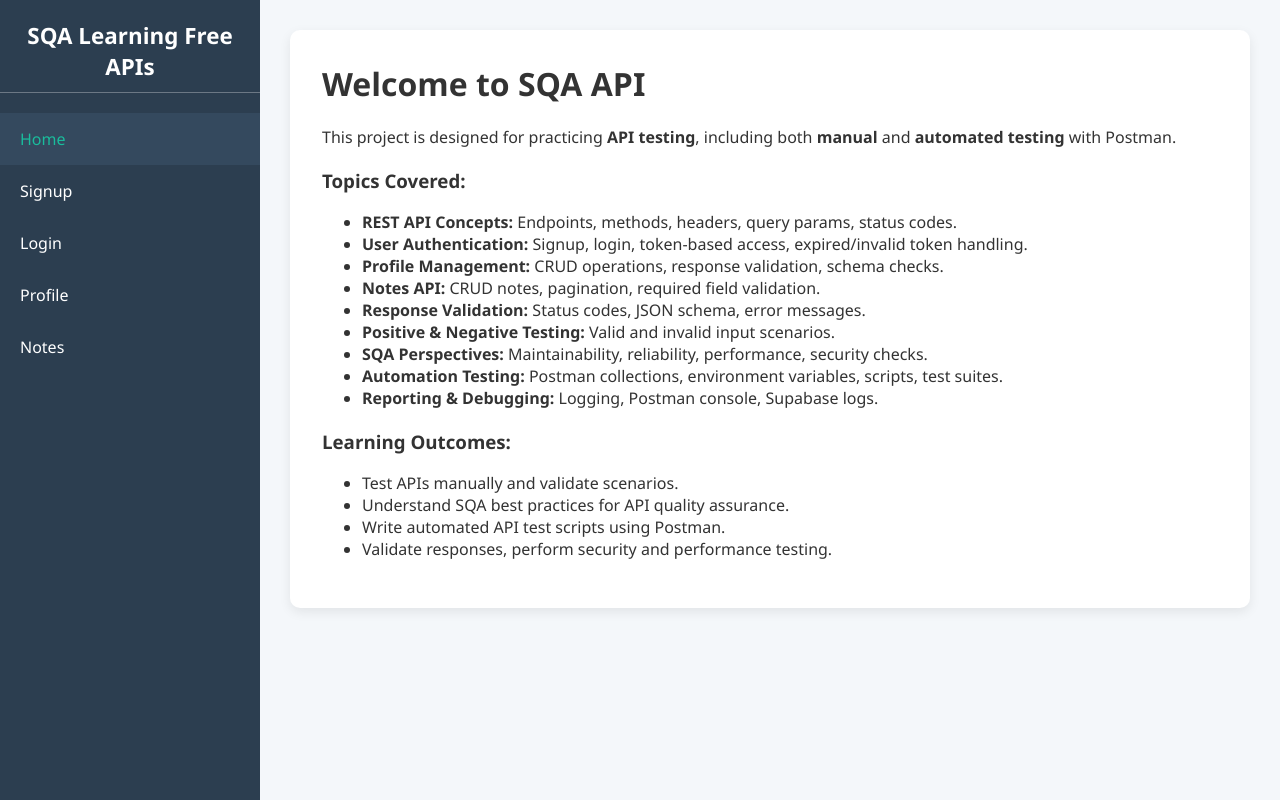
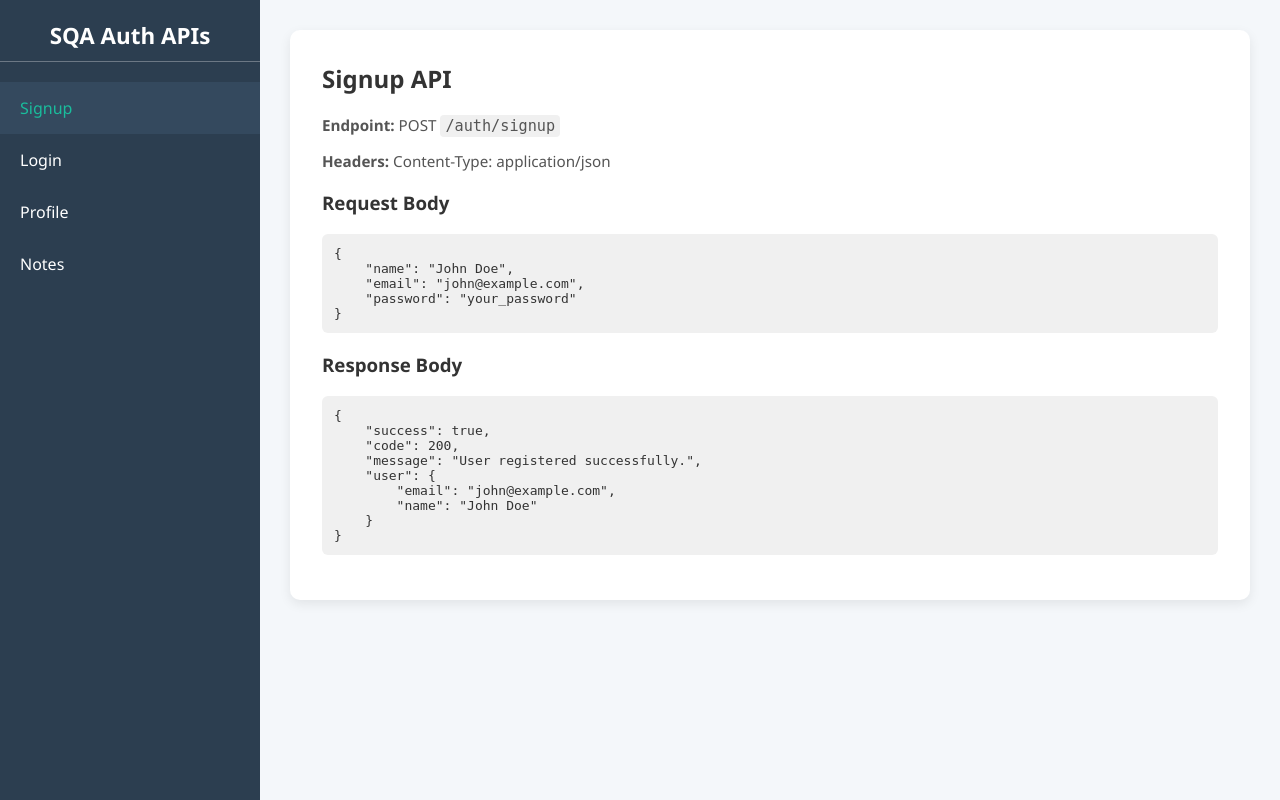
Before and after one commit to sharisroy/SQA_APIS, a Flask app: page / in a window 1280 px wide. Run offline with Flask 3, Linux system fonts and the light colour scheme; parts of the project's set-up code (start-up, migrations or seed data) failed here and were passed over.

Commit message:
Update basic part

```diff
--- a/templates/index.html
+++ b/templates/index.html
@@ -5,10 +5,7 @@
 <meta name="viewport" content="width=device-width, initial-scale=1.0">
 <title>SQA API Project Documentation</title>
 <style>
-    /* Reset & Base */
-    * {
-        box-sizing: border-box;
-    }
+    * { box-sizing: border-box; }
     body {
         font-family: 'Segoe UI', Tahoma, Geneva, Verdana, sans-serif;
         margin: 0;
@@ -18,8 +15,6 @@
         color: #333;
         overflow-x: hidden;
     }
-
-    /* Sidebar */
     .sidebar {
         width: 260px;
         background-color: #2c3e50;
@@ -30,7 +25,6 @@
         transition: transform 0.3s ease;
         flex-shrink: 0;
     }
-
     .sidebar h2 {
         text-align: center;
         margin-bottom: 20px;
@@ -38,20 +32,13 @@
         border-bottom: 1px solid rgba(255,255,255,0.3);
         padding-bottom: 10px;
     }
-
     .menu-item {
         padding: 15px 20px;
         cursor: pointer;
         transition: background 0.3s, color 0.3s;
     }
-
     .menu-item:hover,
-    .menu-item.active {
-        background-color: #34495e;
-        color: #1abc9c;
-    }
-
-    /* Mobile toggle button */
+    .menu-item.active { background-color: #34495e; color: #1abc9c; }
     .sidebar-toggle {
         display: none;
         position: fixed;
@@ -67,15 +54,12 @@
         cursor: pointer;
         box-shadow: 0 2px 6px rgba(0,0,0,0.2);
     }
-
-    /* Main content */
     .content {
         flex: 1;
         padding: 30px;
         overflow-y: auto;
         transition: all 0.4s ease;
     }
-
     .card {
         background-color: #fff;
         padding: 2rem;
@@ -84,114 +68,52 @@
         margin-bottom: 25px;
         transition: transform 0.3s, box-shadow 0.3s;
     }
-
-    .card:hover {
-        transform: translateY(-2px);
-        box-shadow: 0 6px 16px rgba(0,0,0,0.1);
-    }
-
-    pre {
-        background-color: #f0f0f0;
-        padding: 12px;
-        border-radius: 6px;
-        overflow-x: auto;
-    }
-
-    code {
-        background-color: #f0f0f0;
-        padding: 2px 5px;
-        border-radius: 4px;
-    }
-
-    h1, h2, h3, h4 {
-        margin-top: 0;
-    }
-
+    .card:hover { transform: translateY(-2px); box-shadow: 0 6px 16px rgba(0,0,0,0.1); }
+    pre { background-color: #f0f0f0; padding: 12px; border-radius: 6px; overflow-x: auto; }
+    code { background-color: #f0f0f0; padding: 2px 5px; border-radius: 4px; }
+    h1,h2,h3,h4 { margin-top: 0; }
     h3 { margin-top: 1.2rem; }
     h4 { margin-top: 0.8rem; }
-    hr {
-        border: none;
-        height: 1px;
-        background-color: #ddd;
-        margin: 25px 0;
-    }
-
-    /* Responsive */
+    hr { border: none; height: 1px; background-color: #ddd; margin: 25px 0; }
+    .section-info { margin-bottom: 1rem; font-size: 0.95rem; color: #555; }
+    ul { padding-left: 1.2rem; }
+    li { margin-bottom: 5px; }
     @media (max-width: 768px) {
-        .sidebar {
-            position: fixed;
-            height: 100%;
-            transform: translateX(-270px);
-            z-index: 999;
-        }
-        .sidebar.show {
-            transform: translateX(0);
-        }
-        .sidebar-toggle {
-            display: block;
-        }
-        .content {
-            padding: 20px;
-        }
+        .sidebar { position: fixed; height: 100%; transform: translateX(-270px); z-index: 999; }
+        .sidebar.show { transform: translateX(0); }
+        .sidebar-toggle { display: block; }
+        .content { padding: 20px; }
     }
 </style>
 </head>
 <body>
 
-<!-- Sidebar Toggle for Mobile -->
 <button class="sidebar-toggle">Menu</button>
 
-<!-- Sidebar -->
 <div class="sidebar">
-    <h2>SQA Learning Free APIs</h2>
-    <div class="menu-item active" data-section="home">Home</div>
-    <div class="menu-item" data-section="signup">Signup</div>
+    <h2>SQA Auth APIs</h2>
+    <div class="menu-item active" data-section="signup">Signup</div>
     <div class="menu-item" data-section="login">Login</div>
     <div class="menu-item" data-section="profile">Profile</div>
     <div class="menu-item" data-section="notes">Notes</div>
 </div>
 
-<!-- Main Content -->
 <div class="content">
 
-    <!-- Home Section -->
-    <div class="card section" id="home">
-        <h1>Welcome to SQA API</h1>
-        <p>This project is designed for practicing <strong>API testing</strong>, including both <strong>manual</strong> and <strong>automated testing</strong> with Postman.</p>
+    <!-- Signup -->
+    <div class="card section" id="signup">
+        <h2>Signup API</h2>
+        <p class="section-info"><strong>Endpoint:</strong> POST <code>/auth/signup</code></p>
+        <p class="section-info"><strong>Headers:</strong> Content-Type: application/json</p>
 
-        <h3>Topics Covered:</h3>
-        <ul>
-            <li><strong>REST API Concepts:</strong> Endpoints, methods, headers, query params, status codes.</li>
-            <li><strong>User Authentication:</strong> Signup, login, token-based access, expired/invalid token handling.</li>
-            <li><strong>Profile Management:</strong> CRUD operations, response validation, schema checks.</li>
-            <li><strong>Notes API:</strong> CRUD notes, pagination, required field validation.</li>
-            <li><strong>Response Validation:</strong> Status codes, JSON schema, error messages.</li>
-            <li><strong>Positive & Negative Testing:</strong> Valid and invalid input scenarios.</li>
-            <li><strong>SQA Perspectives:</strong> Maintainability, reliability, performance, security checks.</li>
-            <li><strong>Automation Testing:</strong> Postman collections, environment variables, scripts, test suites.</li>
-            <li><strong>Reporting & Debugging:</strong> Logging, Postman console, Supabase logs.</li>
-        </ul>
-
-        <h3>Learning Outcomes:</h3>
-        <ul>
-            <li>Test APIs manually and validate scenarios.</li>
-            <li>Understand SQA best practices for API quality assurance.</li>
-            <li>Write automated API test scripts using Postman.</li>
-            <li>Validate responses, perform security and performance testing.</li>
-        </ul>
-    </div>
-
-    <!-- Signup Section -->
-    <div class="card section" id="signup" style="display:none;">
-        <h2>Signup API</h2>
-        <p><strong>Endpoint:</strong> POST auth/signup</p>
-        <p><strong>Request Body:</strong></p>
+        <h3>Request Body</h3>
         <pre>{
     "name": "John Doe",
     "email": "john@example.com",
     "password": "your_password"
 }</pre>
-        <p><strong>Response Example:</strong></p>
+
+        <h3>Response Body</h3>
         <pre>{
     "success": true,
     "code": 200,
@@ -201,192 +123,182 @@
         "name": "John Doe"
     }
 }</pre>
-        <h4>Tests Script:</h4>
-        <pre>
-pm.test("Status 200", () => pm.response.to.have.status(200));
-pm.test("Success true", () => pm.expect(pm.response.json().success).to.eql(true));
-        </pre>
     </div>
 
-    <!-- Login Section -->
+    <!-- Login -->
     <div class="card section" id="login" style="display:none;">
         <h2>Login API</h2>
-        <p><strong>Endpoint:</strong> POST auth/login</p>
-        <p><strong>Request Body:</strong></p>
+        <p class="section-info"><strong>Endpoint:</strong> POST <code>/auth/login</code></p>
+        <p class="section-info"><strong>Headers:</strong> Content-Type: application/json</p>
+
+        <h3>Request Body</h3>
         <pre>{
     "email": "john@example.com",
     "password": "your_password"
 }</pre>
-        <p><strong>Response Example:</strong></p>
+
+        <h3>Response Body</h3>
         <pre>{
     "success": true,
     "code": 200,
     "message": "Login successful.",
-    "user": { "email": "john@example.com", "name": "John Doe" },
-    "auth": { "access_token": "xxxxxx", "expires_at": 1690000000 }
+    "user": {
+        "email": "john@example.com",
+        "name": "John Doe"
+    },
+    "auth": {
+        "access_token": "xxxxxx",
+        "expires_at": "2025-10-09T15:30:00+06:00"
+    }
 }</pre>
-        <h4>Tests Script:</h4>
-        <pre>
-var jsonData = pm.response.json();
-pm.test("Login success", () => pm.expect(jsonData.success).to.eql(true));
-if(jsonData.auth && jsonData.auth.access_token){
-    pm.environment.set("access_token", jsonData.auth.access_token);
-}
-        </pre>
     </div>
 
-    <!-- Profile Section -->
+    <!-- Profile -->
     <div class="card section" id="profile" style="display:none;">
         <h2>Profile API</h2>
-        <p><strong>Endpoint:</strong> GET profile/me</p>
-        <p><strong>Headers:</strong></p>
-        <pre>Authorization: Bearer &lt;access_token&gt;</pre>
-        <p><strong>Response Example:</strong></p>
+        <p class="section-info"><strong>Endpoint:</strong> GET <code>/auth/profile</code></p>
+        <p class="section-info"><strong>Headers:</strong> Authorization: Bearer &lt;access_token&gt;</p>
+
+        <h3>Query Params</h3>
+        <pre>Optional: none</pre>
+
+        <h3>Response Body</h3>
         <pre>{
     "success": true,
     "code": 200,
-    "message": "Profile retrieved successfully.",
-    "user": { "email": "john@example.com", "name": "John Doe" }
+    "user": {
+        "email": "john@example.com",
+        "name": "John Doe",
+        "created_at": "2025-01-01T12:00:00+06:00"
+    }
 }</pre>
-        <h4>Tests Script:</h4>
-        <pre>
-var jsonData = pm.response.json();
-pm.test("Status 200", () => pm.response.to.have.status(200));
-pm.test("User email present", () => pm.expect(jsonData.user.email).to.exist);
-        </pre>
     </div>
 
-    <!-- Notes Section -->
+    <!-- Notes -->
 <div class="card section" id="notes" style="display:none;">
-        <h2>Notes APIs</h2>
+    <h2>Notes API</h2>
+    <p class="section-info">
+        <strong>Headers:</strong> <code>Authorization: Bearer &lt;access_token&gt;</code>, <code>Content-Type: application/json</code>
+    </p>
 
-        <!-- Add Note -->
-        <h3>Add Note</h3>
-        <p><strong>Endpoint:</strong> POST /note</p>
-        <p><strong>Headers:</strong></p>
-        <pre>Authorization: Bearer &lt;access_token&gt;</pre>
-        <p><strong>Request Body:</strong></p>
+    <!-- POST Create Note -->
+    <h3>3️⃣ Create Note</h3>
+    <p class="section-info"><strong>Endpoint:</strong> POST <code>/note</code></p>
+    <h4>Request Body</h4>
     <pre>{
-    "title": "Meeting Notes",
-    "note": "Project kickoff scheduled for Monday."
+    "title": "New Note",
+    "note": "This is the content of the new note"
 }</pre>
-        <p><strong>Response Example:</strong></p>
+    <h4>Response Body</h4>
+    <pre>{
+    "success": true,
+    "code": 201,
+    "message": "Note created successfully",
+    "note": {
+        "id": "note_46",
+        "title": "New Note",
+        "note": "This is the content of the new note",
+        "created_at": "2025-10-09T10:00:00+06:00"
+    }
+}</pre>
+
+    <!-- GET Notes -->
+    <h3>1️⃣ Get Notes</h3>
+    <p class="section-info"><strong>Endpoint:</strong> GET <code>/note</code></p>
+    <h4>Query Parameters (Optional)</h4>
+    <pre>{
+    "page": 1,
+    "limit": 10,
+    "search": "keyword"
+}</pre>
+    <h4>Request Body</h4>
+    <pre>Not required</pre>
+    <h4>Response Body</h4>
     <pre>{
     "success": true,
     "code": 200,
-    "note": { "id": "uuid-generated", "title": "Meeting Notes" }
+    "page": 1,
+    "limit": 10,
+    "total": 45,
+    "notes": [
+        {"id": "note_1", "title": "First Note", "note": "This is the first note", "created_at": "2025-10-08T12:00:00+06:00"},
+        {"id": "note_2", "title": "Second Note", "note": "This is the second note", "created_at": "2025-10-08T12:05:00+06:00"}
+    ]
 }</pre>
-        <h4>Tests Script:</h4>
-        <pre>
-var jsonData = pm.response.json();
-pm.test("Note added", () => pm.expect(jsonData.success).to.eql(true));
-if(jsonData.note && jsonData.note.id){
-    pm.environment.set("note_id", jsonData.note.id);
-}
-        </pre>
 
     <hr>
 
-        <!-- Get Note by ID -->
-        <h3>Get Note by ID</h3>
-        <p><strong>Endpoint:</strong> GET /note/&lt;note_id&gt;</p>
-        <p><strong>Headers:</strong></p>
-        <pre>Authorization: Bearer &lt;access_token&gt;</pre>
-        <p><strong>Response Example:</strong></p>
+    <!-- GET Note by ID -->
+    <h3>2️⃣ Get Note by ID</h3>
+    <p class="section-info"><strong>Endpoint:</strong> GET <code>/note/&lt;note_id&gt;</code></p>
+    <h4>Request Body</h4>
+    <pre>Not required</pre>
+    <h4>Response Body</h4>
     <pre>{
     "success": true,
     "code": 200,
     "note": {
-        "id": "uuid-generated",
-        "title": "Meeting Notes",
-        "note": "Project kickoff scheduled for Monday."
+        "id": "note_1",
+        "title": "First Note",
+        "note": "This is the first note",
+        "created_at": "2025-10-08T12:00:00+06:00",
+        "updated_at": null
     }
 }</pre>
-        <h4>Tests Script:</h4>
-        <pre>
-var jsonData = pm.response.json();
-pm.test("Note retrieved", () => pm.expect(jsonData.success).to.eql(true));
-pm.test("Note title present", () => pm.expect(jsonData.note.title).to.exist);
-        </pre>
 
     <hr>
 
-        <!-- Get All Notes -->
-        <h3>Get All Notes (with pagination)</h3>
-        <p><strong>Endpoint:</strong> GET /note?page=1&per_page=10</p>
-        <p><strong>Headers:</strong></p>
-        <pre>Authorization: Bearer &lt;access_token&gt;</pre>
-        <p><strong>Response Example:</strong></p>
+
+
+    <hr>
+
+    <!-- PATCH Update Note -->
+    <h3>4️⃣ Update Note</h3>
+    <p class="section-info"><strong>Endpoint:</strong> PATCH <code>/note/&lt;note_id&gt;</code></p>
+    <h4>Request Body</h4>
+    <pre>{
+    "title": "Updated Note Title",
+    "note": "Updated content of the note"
+}</pre>
+    <h4>Response Body</h4>
     <pre>{
     "success": true,
     "code": 200,
-    "page": 1,
-    "per_page": 10,
-    "total_notes": 5,
-    "notes": [
-        { "id": "uuid1", "title": "Meeting Notes" },
-        { "id": "uuid2", "title": "Shopping List" }
-    ]
+    "message": "Note updated successfully",
+    "note": {
+        "id": "note_46",
+        "title": "Updated Note Title",
+        "note": "Updated content of the note",
+        "updated_at": "2025-10-09T10:15:00+06:00"
+    }
 }</pre>
-        <h4>Tests Script:</h4>
-        <pre>
-var jsonData = pm.response.json();
-pm.test("Success true", () => pm.expect(jsonData.success).to.eql(true));
-pm.test("Notes array exists", () => pm.expect(jsonData.notes).to.be.an("array"));
-        </pre>
 
     <hr>
 
-        <!-- Update Note -->
-        <h3>Update Note</h3>
-        <p><strong>Endpoint:</strong> PATCH /note/&lt;note_id&gt;</p>
-        <p><strong>Headers:</strong></p>
-        <pre>Authorization: Bearer &lt;access_token&gt;</pre>
-        <p><strong>Request Body:</strong></p>
-        <pre>{
-    "title": "Updated Meeting Notes",
-    "note": "Rescheduled to Tuesday at 3 PM."
-}</pre>
-        <p><strong>Response Example:</strong></p>
+    <!-- DELETE Note -->
+    <h3>5️⃣ Delete Note</h3>
+    <p class="section-info"><strong>Endpoint:</strong> DELETE <code>/note/&lt;note_id&gt;</code></p>
+    <h4>Request Body</h4>
+    <pre>Not required</pre>
+    <h4>Response Body</h4>
     <pre>{
     "success": true,
     "code": 200,
-    "note": {
-        "id": "uuid-generated",
-        "title": "Updated Meeting Notes",
-        "note": "Rescheduled to Tuesday at 3 PM."
-    }
+    "message": "Note deleted successfully",
+    "note_id": "note_46"
 }</pre>
-        <h4>Tests Script:</h4>
-        <pre>
-var jsonData = pm.response.json();
-pm.test("Note updated", () => pm.expect(jsonData.success).to.eql(true));
-pm.test("Updated title matches", () => pm.expect(jsonData.note.title).to.eql("Updated Meeting Notes"));
-pm.test("Updated note matches", () => pm.expect(jsonData.note.note).to.eql("Rescheduled to Tuesday at 3 PM."));
-        </pre>
 
     <hr>
+    <p class="note">
+        <strong>Note:</strong> All note endpoints require a valid <code>Authorization</code> header.
+        Pagination and search are optional for listing notes.
+    </p>
+</div>
 
-        <!-- Delete Note -->
-        <h3>Delete Note</h3>
-        <p><strong>Endpoint:</strong> DELETE /note/&lt;note_id&gt;</p>
-        <p><strong>Headers:</strong></p>
-        <pre>Authorization: Bearer &lt;access_token&gt;</pre>
-        <p><strong>Response Example:</strong></p>
-        <pre>{
-    "success": true,
-    "code": 200
-}</pre>
-        <h4>Tests Script:</h4>
-        <pre>
-var jsonData = pm.response.json();
-pm.test("Note deleted", () => pm.expect(jsonData.success).to.eql(true));
-        </pre>
-    </div>
+
 
 </div>
 
-<!-- JS for sidebar toggle & menu -->
 <script>
 const menuItems = document.querySelectorAll(".menu-item");
 const sections = document.querySelectorAll(".section");
@@ -397,21 +309,12 @@ pm.test("Note deleted", () => pm.expect(jsonData.success).to.eql(true));
     item.addEventListener("click", () => {
         menuItems.forEach(i => i.classList.remove("active"));
         item.classList.add("active");
-
         const target = item.dataset.section;
-            sections.forEach(sec => {
-                sec.style.display = sec.id === target ? "block" : "none";
-                if(sec.id === target) sec.style.opacity = 0;
-                if(sec.id === target) setTimeout(() => sec.style.opacity = 1, 50);
-            });
-
-            if (window.innerWidth <= 768) sidebar.classList.remove("show");
+        sections.forEach(sec => sec.style.display = sec.id === target ? "block" : "none");
     });
 });
 
-    toggleBtn.addEventListener("click", () => {
-        sidebar.classList.toggle("show");
-    });
+toggleBtn.addEventListener("click", () => sidebar.classList.toggle("show"));
 </script>
 
 </body>
```
Lines whose indentation alone changed are shown as unchanged.
